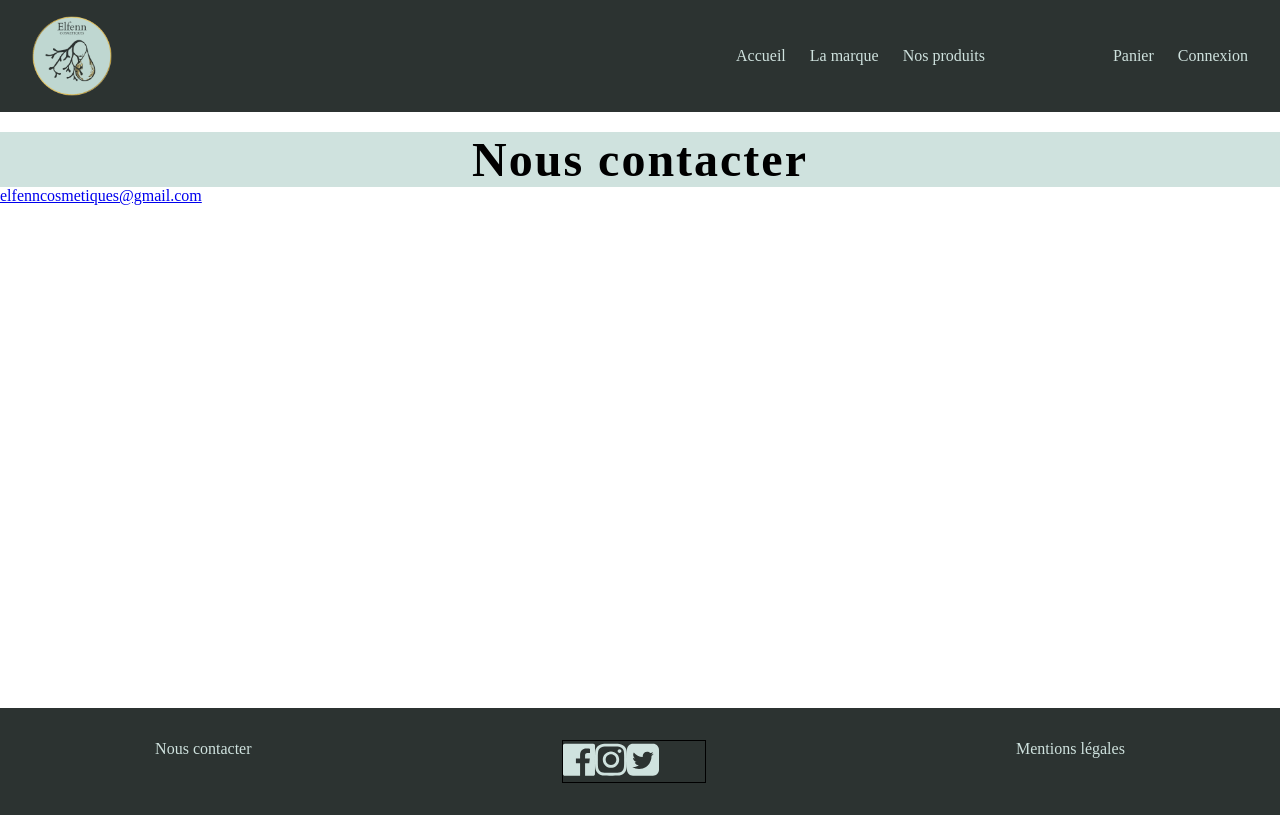
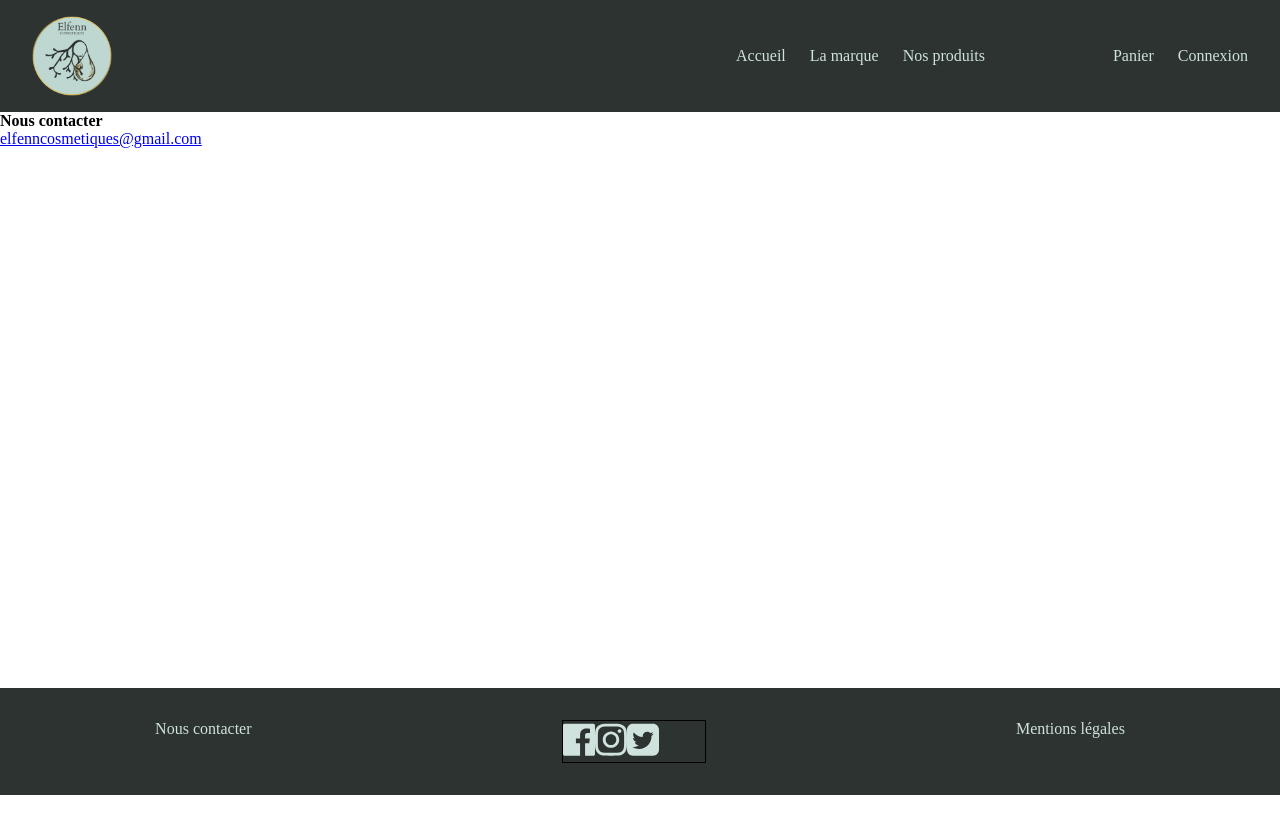
Before and after one commit to WildCodeSchool/remote2q4-21-p3-agathe-front, a React (Create React App) app: page /contact in a window 1280 px wide. Built offline with nearby package versions, Linux system fonts and the light colour scheme.

Commit message:
modifclassmarque

```diff
--- a/src/pages/Marque.css
+++ b/src/pages/Marque.css
@@ -16,7 +16,7 @@
 }
 
 
-h1 {
+.titre {
     margin-top: 20px;
     background-color: #CFE2DE;
     font-size: 3em;
@@ -70,7 +70,7 @@ hr {
 
 
 
-.img {
+.imgMarque {
     margin-top: 100px;
     width: 100%;
     height: 80vh;
--- a/src/pages/Marque.jsx
+++ b/src/pages/Marque.jsx
@@ -22,7 +22,7 @@ function Marque() {
         <div className="Description">
             <Navbar />
             <section className="Marquedesc">
-                <h1>Notre histoire </h1>
+                <h1 className="titre">Notre histoire </h1>
                 <hr />
                 <div className="description_texte">
                     {description.split("\n").map((line) => (
@@ -30,7 +30,7 @@ function Marque() {
                     ))}
                 </div>
                 <div className="descrition_img">
-                    <img className="img" src="/assets/img/IMG_7208.jpeg" alt="marque" />
+                    <img className="imgMarque" src="/assets/img/IMG_7208.jpeg" alt="marque" />
                 </div>
             </section>
             <Footer />
```
